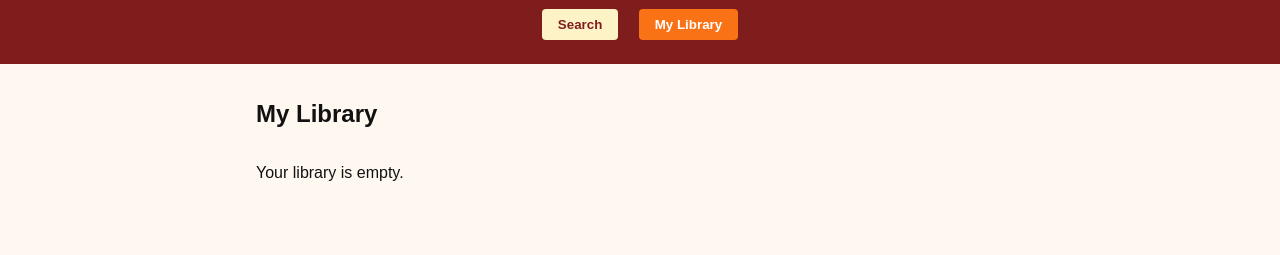
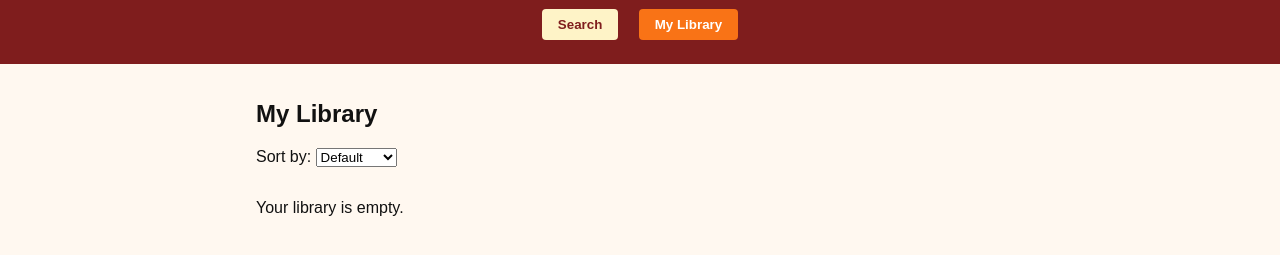
Before and after one commit to Hiahwahnah/ShelfLeaf, a plain HTML site: page index.html in a window 1280 px wide. Both pictures are taken after a click on the button "My Library". Shown: the part 95-350 px from the top of the page. Drawn offline with Linux system fonts and the light colour scheme.

Commit message:
add sort dropdown for library (title A-Z, Z-A, and status)

```diff
--- a/index.html
+++ b/index.html
@@ -35,6 +35,13 @@
             <!-- Library Page -->
             <section id="libraryPage" class="page">
                 <h2>My Library</h2>
+                <label for="sortSelect">Sort by:</label>
+                <select id="sortSelect">
+                    <option value="default">Default</option>
+                    <option value="titleAZ">Title (A-Z)</option>
+                    <option value="titleZA">Title (Z-A)</option>
+                    <option value="status">Status</option>
+                </select>
                 <div id="libraryList"></div>
             </section>
         </main>
--- a/script.js
+++ b/script.js
@@ -106,7 +106,19 @@ function addToLibrary(book) {
 
 // ======= RENDER LIBRARY =======
 function renderLibrary() {
-  const library = JSON.parse(localStorage.getItem('shelfLeafLibrary')) || [];
+  let library = JSON.parse(localStorage.getItem('shelfLeafLibrary')) || [];
+
+  const sortMethod = sortSelect?.value || 'default';
+
+  if (sortMethod === 'titleAZ') {
+    library.sort((a, b) => a.title.localeCompare(b.title));
+  } else if (sortMethod === 'titleZA') {
+    library.sort((a, b) => b.title.localeCompare(a.title));
+  }else if (sortMethod === 'status') {
+    const order = { wantToRead: 0, reading: 1, read: 2 };
+    library.sort((a, b) => order[a.status] - order[b.status]);
+  }
+
   const libraryList = document.getElementById('libraryList');
   libraryList.innerHTML = '';
 
@@ -148,6 +160,9 @@ function renderLibrary() {
     libraryList.appendChild(card);
   });
 }
+
+const sortSelect = document.getElementById('sortSelect');
+sortSelect.addEventListener('change', renderLibrary);
 
 // ======= UPDATE STATUS =======
 function updateStatus(key, newStatus) {
```
